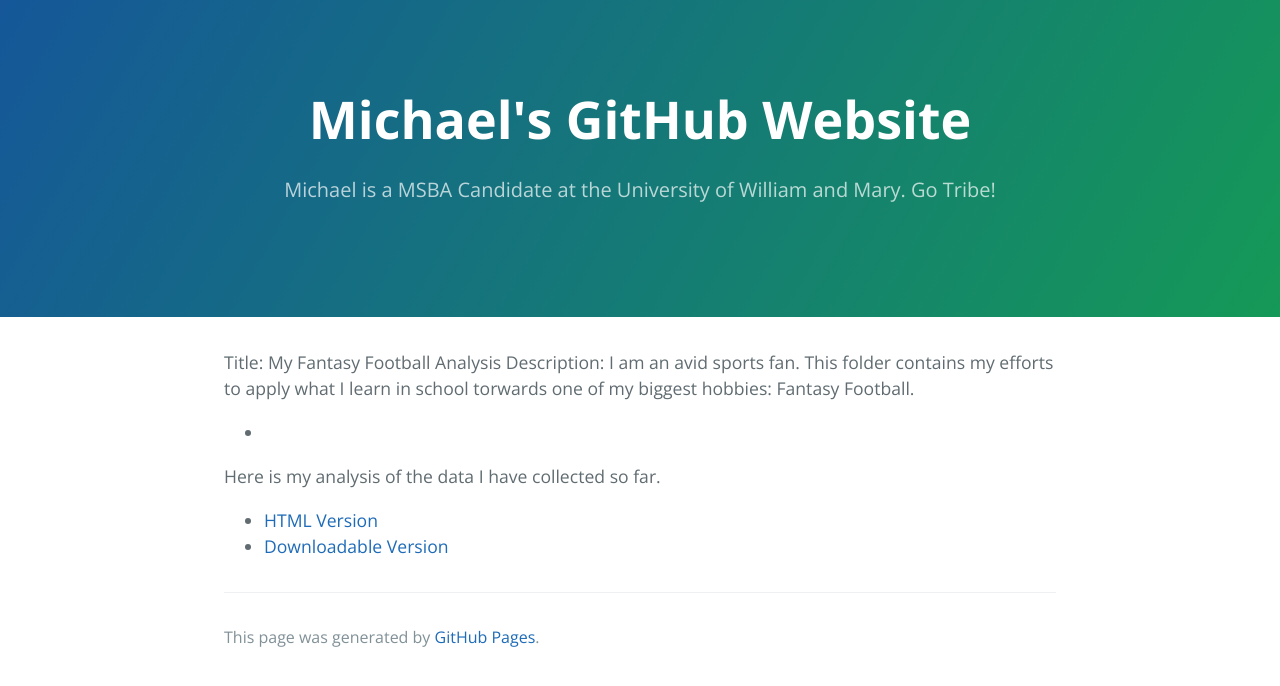
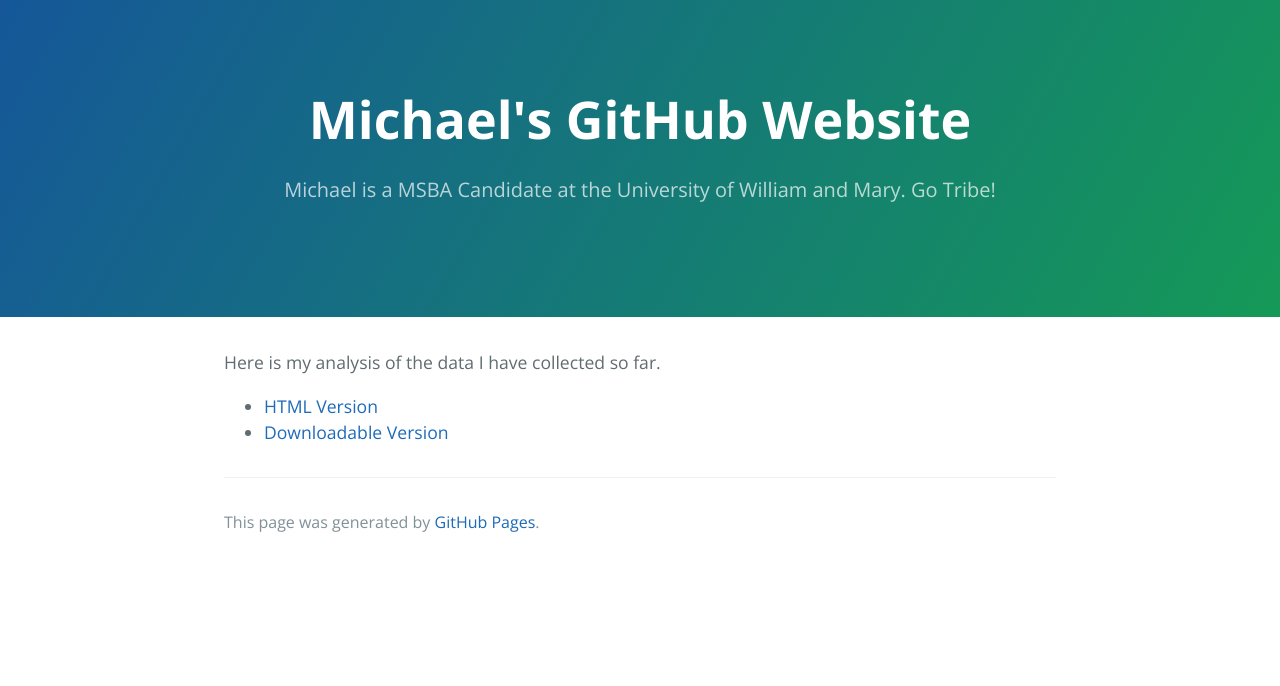
Before and after one commit to michaelpelletier22/michaelpelletier22.github.io, a Jekyll site: the page built from Fantasy Football/index.md, in a window 1280 px wide. Shown: the top 686 px of the page. Built offline with Jekyll 4.4.1, drawn with Linux system fonts in a browser that asks for light colours; our own code applies the rules of GitHub Pages for plain Markdown files.

Commit message:
Update index.md

```diff
--- a/Fantasy Football/index.md
+++ b/Fantasy Football/index.md
@@ -1,13 +1,7 @@
----
-Title: My Fantasy Football Analysis
-
-Description: I am an avid sports fan. This folder contains my efforts to apply what I learn in school torwards one of my biggest hobbies: Fantasy Football.
-
 ---
 Title: My Fantasy Football Analysis
 Description: I am an avid sports fan. This folder contains my efforts to apply what I learn in school torwards one of my biggest hobbies: Fantasy Football.
--
-
+---
 Here is my analysis of the data I have collected so far.
 - [HTML Version](/Github Jupyter Placeholder.html)
 - [Downloadable Version](/Github Jupyter Placeholder.ipynb)
```
